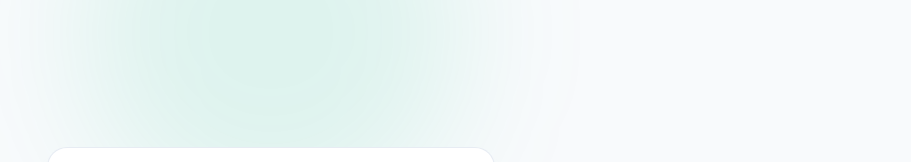
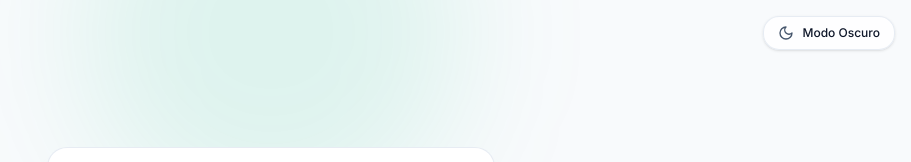
Before and after one commit to luisbrioness-arch/aaron, a React (Vite) app in the folder frontend/: page /login in a window 1280 px wide. Shown: the top 162 px of the page, without its empty margins (369-1280 px from the left). Built offline with nearby package versions, Linux system fonts and the light colour scheme.

Commit message:
feat: add dark mode toggle to login page and auto detect system theme

```diff
--- a/frontend/src/pages/LoginPage.tsx
+++ b/frontend/src/pages/LoginPage.tsx
@@ -1,9 +1,10 @@
 import { useState } from 'react';
 import type { FormEvent } from 'react';
 import { Navigate } from 'react-router';
-import { Store, User, Lock, Eye, EyeOff, Loader2, AlertCircle, ShieldCheck } from 'lucide-react';
+import { Store, User, Lock, Eye, EyeOff, Loader2, AlertCircle, ShieldCheck, Sun, Moon } from 'lucide-react';
 import { api } from '@/lib/api';
 import { useAuthStore } from '@/store/authStore';
+import { useThemeStore } from '@/store/themeStore';
 import type { ApiResponse, AuthUser } from '@/types';
 
 interface LoginResponse {
@@ -14,6 +15,7 @@ interface LoginResponse {
 export function LoginPage() {
   const user = useAuthStore((s) => s.user);
   const setSession = useAuthStore((s) => s.setSession);
+  const { theme, toggle: toggleTheme } = useThemeStore();
   const [username, setUsername] = useState('');
   const [password, setPassword] = useState('');
   const [showPassword, setShowPassword] = useState(false);
@@ -45,6 +47,28 @@ export function LoginPage() {
 
   return (
     <div className="relative flex min-h-screen items-center justify-center bg-background px-4 py-12">
+      {/* Botón flotante para alternar tema */}
+      <div className="absolute top-4 right-4 z-10">
+        <button
+          type="button"
+          onClick={toggleTheme}
+          className="flex items-center gap-2 rounded-xl border border-border/80 bg-card/80 px-3.5 py-2 text-xs font-medium text-foreground shadow-sm backdrop-blur-xs transition-all hover:bg-secondary active:scale-95"
+          title="Alternar modo claro / oscuro"
+        >
+          {theme === 'light' ? (
+            <>
+              <Moon className="size-4 text-slate-600 dark:text-slate-400" />
+              <span>Modo Oscuro</span>
+            </>
+          ) : (
+            <>
+              <Sun className="size-4 text-amber-400" />
+              <span>Modo Claro</span>
+            </>
+          )}
+        </button>
+      </div>
+
       {/* Fondo decorativo con gradiente sutil */}
       <div className="absolute inset-0 overflow-hidden pointer-events-none">
         <div className="absolute -top-40 left-1/2 -translate-x-1/2 size-96 rounded-full bg-emerald-500/10 blur-3xl" />
--- a/frontend/src/store/themeStore.ts
+++ b/frontend/src/store/themeStore.ts
@@ -12,10 +12,29 @@ function applyTheme(theme: Theme) {
   document.documentElement.classList.toggle('dark', theme === 'dark');
 }
 
+function getInitialTheme(): Theme {
+  if (typeof window === 'undefined') return 'light';
+  try {
+    const saved = localStorage.getItem('aaron-theme');
+    if (saved) {
+      const parsed = JSON.parse(saved);
+      if (parsed?.state?.theme === 'dark' || parsed?.state?.theme === 'light') {
+        return parsed.state.theme;
+      }
+    }
+  } catch {}
+  return window.matchMedia && window.matchMedia('(prefers-color-scheme: dark)').matches
+    ? 'dark'
+    : 'light';
+}
+
+const initialTheme = getInitialTheme();
+applyTheme(initialTheme);
+
 export const useThemeStore = create<ThemeState>()(
   persist(
     (set, get) => ({
-      theme: 'light',
+      theme: initialTheme,
       toggle: () => {
         const next = get().theme === 'light' ? 'dark' : 'light';
         applyTheme(next);
```
